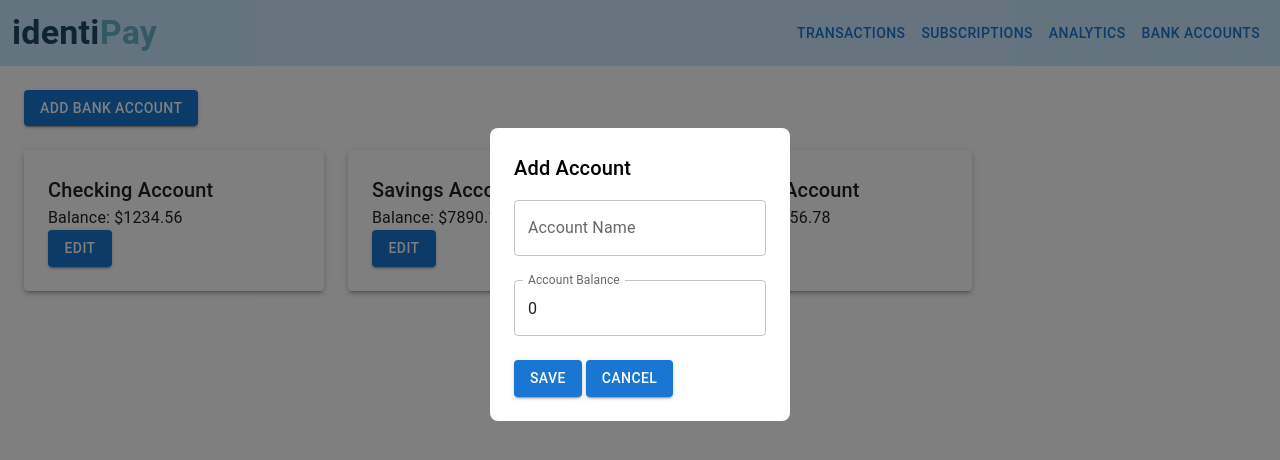
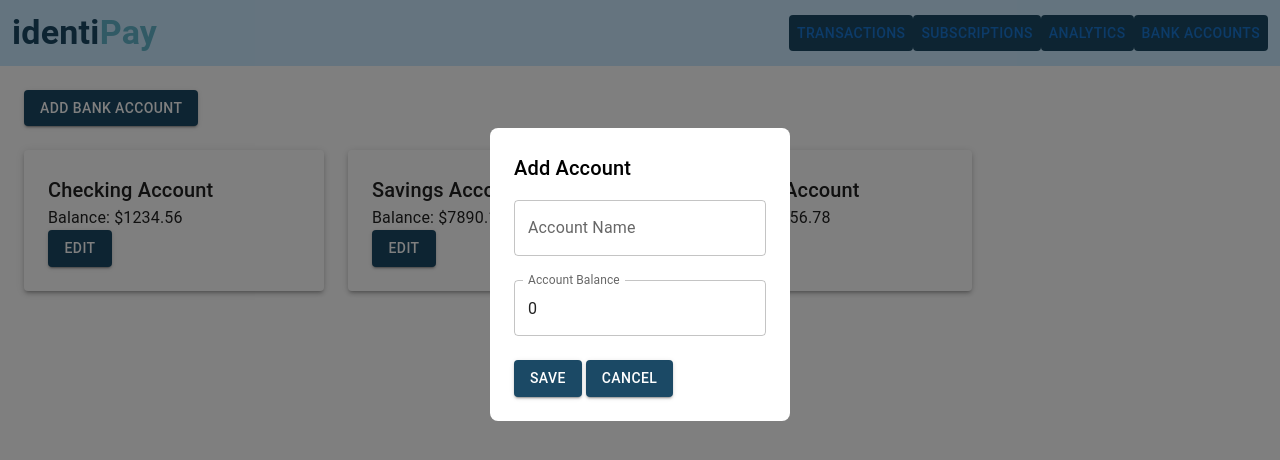
Before and after one commit to krsultov/ctrl-alt-defeat-ht11, a Next.js app in the folder frontend/: page /BankAccounts in a window 1280 px wide. Both pictures are taken after a click on the button "ADD BANK ACCOUNT". Shown: the top 460 px of the page. Built offline with nearby package versions, Linux system fonts and the light colour scheme.

Commit message:
Button colored

```diff
--- a/frontend/src/app/(components)/Nav.tsx
+++ b/frontend/src/app/(components)/Nav.tsx
@@ -9,7 +9,6 @@ import TopDrawer from "./TopDrawer"
 const Nav: React.FC = () => {
     const [isAuth, setIsAuth] = useState<boolean>(false)
     const screenWidth = useScreenWidth()
-
 
     useEffect(() => {
         setIsAuth(true)
@@ -25,33 +24,32 @@ const Nav: React.FC = () => {
             </Link>
 
             {isAuth ? (
-
                 screenWidth <= 600 ? (
                     <div>
-                        <TopDrawer/>
+                        <TopDrawer />
                     </div>
                 ) : (
                     <div className="flex items-center justify-between">
-                      <Button>
+                        <Button style={{ backgroundColor: "#1B4965" }}>
                             <Link href="/Transactions">Transactions</Link>
                         </Button>
-                      <Button>
+                        <Button style={{ backgroundColor: "#1B4965" }}>
                             <Link href="/Subscriptions">Subscriptions</Link>
                         </Button>
-                      <Button>
+                        <Button style={{ backgroundColor: "#1B4965" }}>
                             <Link href="/Analytics">Analytics</Link>
                         </Button>
-                      <Button>
+                        <Button style={{ backgroundColor: "#1B4965" }}>
                             <Link href="/BankAccounts">Bank Accounts</Link>
                         </Button>
                     </div>
                 )
             ) : (
                 <div className="flex gap-x-3">
-                    <Button variant="outlined" color="primary" component={Link} href="/Login">
+                    <Button variant="outlined" style={{ backgroundColor: "#1B4965" }} component={Link} href="/Login">
                         Login
                     </Button>
-                    <Button variant="contained" color="primary" component={Link} href="/Signup">
+                    <Button variant="contained" style={{ backgroundColor: "#1B4965" }} component={Link} href="/Signup">
                         Signup
                     </Button>
                 </div>
--- a/frontend/src/app/Analytics/page.tsx
+++ b/frontend/src/app/Analytics/page.tsx
@@ -1,5 +1,5 @@
 "use client"
-import { Button, Card, CardContent, Grid, Typography } from "@mui/material"
+import { Card, CardContent, Grid, Typography } from "@mui/material"
 import React, { useState, useEffect } from "react"
 import Image from "next/image"
 import loading from "../(assets)/loading.gif"
--- a/frontend/src/app/BankAccounts/page.tsx
+++ b/frontend/src/app/BankAccounts/page.tsx
@@ -8,56 +8,61 @@ const BankAccounts = () => {
         { id: 1, name: "Checking Account", balance: 1234.56 },
         { id: 2, name: "Savings Account", balance: 7890.12 },
         { id: 3, name: "Business Account", balance: 3456.78 }
-    ]);
+    ])
 
-    const [open, setOpen] = useState(false);
-    const [currentAccount, setCurrentAccount] = useState({ id: 0, name: "", balance: 0 });
-    const [isEditing, setIsEditing] = useState(false);
+    const [open, setOpen] = useState(false)
+    const [currentAccount, setCurrentAccount] = useState({ id: 0, name: "", balance: 0 })
+    const [isEditing, setIsEditing] = useState(false)
 
     const handleOpen = (account = { id: 0, name: "", balance: 0 }) => {
-        setCurrentAccount(account);
-        setIsEditing(account.id !== 0);
-        setOpen(true);
-    };
+        setCurrentAccount(account)
+        setIsEditing(account.id !== 0)
+        setOpen(true)
+    }
 
     const handleClose = () => {
-        setOpen(false);
-    };
+        setOpen(false)
+    }
 
     const handleSave = () => {
         if (isEditing) {
-            setAccounts(accounts.map(account =>
-                account.id === currentAccount.id ? currentAccount : account
-            ));
+            setAccounts(accounts.map((account) => (account.id === currentAccount.id ? currentAccount : account)))
         } else {
-            setAccounts([...accounts, { ...currentAccount, id: accounts.length + 1 }]);
+            setAccounts([...accounts, { ...currentAccount, id: accounts.length + 1 }])
         }
-        handleClose();
-    };
+        handleClose()
+    }
 
     const handleDelete = () => {
-        setAccounts(accounts.filter(account => account.id !== currentAccount.id));
-        handleClose();
-    };
+        setAccounts(accounts.filter((account) => account.id !== currentAccount.id))
+        handleClose()
+    }
 
     return (
-        <Box p={3} sx={{ width: '100%' }}>
-            <Button variant="contained" color="primary" onClick={() => handleOpen()}>
+        <Box p={3} sx={{ width: "100%" }}>
+            <Button variant="contained" style={{ backgroundColor: "#1B4965" }} onClick={() => handleOpen()}>
                 Add Bank Account
             </Button>
-            <Box mt={3} sx={{
-                display: 'grid',
-                gridTemplateColumns: 'repeat(4, 1fr)',
-                gap: 3,
-                width: '100%',
-            }}>
+            <Box
+                mt={3}
+                sx={{
+                    display: "grid",
+                    gridTemplateColumns: "repeat(4, 1fr)",
+                    gap: 3,
+                    width: "100%"
+                }}
+            >
                 {accounts.map((account) => (
-                    <Box key={account.id} sx={{ minWidth: '300px' }}>
+                    <Box key={account.id} sx={{ minWidth: "300px" }}>
                         <Paper elevation={3}>
                             <Box p={3} borderRadius={4}>
                                 <Typography variant="h6">{account.name}</Typography>
                                 <Typography variant="body1">Balance: ${account.balance.toFixed(2)}</Typography>
-                                <Button variant="contained" color="primary" onClick={() => handleOpen(account)}>
+                                <Button
+                                    variant="contained"
+                                    style={{ backgroundColor: "#1B4965" }}
+                                    onClick={() => handleOpen(account)}
+                                >
                                     Edit
                                 </Button>
                             </Box>
@@ -66,7 +71,11 @@ const BankAccounts = () => {
                 ))}
             </Box>
             <Modal open={open} onClose={handleClose}>
-                <Box p={3} bgcolor="background.paper" style={{ margin: 'auto', marginTop: '10%', width: '300px', borderRadius: '8px' }}>
+                <Box
+                    p={3}
+                    bgcolor="background.paper"
+                    style={{ margin: "auto", marginTop: "10%", width: "300px", borderRadius: "8px" }}
+                >
                     <Typography variant="h6">{isEditing ? "Edit Account" : "Add Account"}</Typography>
                     <TextField
                         fullWidth
@@ -83,15 +92,15 @@ const BankAccounts = () => {
                         value={currentAccount.balance}
                         onChange={(e) => setCurrentAccount({ ...currentAccount, balance: parseFloat(e.target.value) })}
                     />
-                    <Box mt={2} display="flex"  gap={0.5}>
-                            <Button variant="contained" color="primary" onClick={handleSave}>
-                                Save
-                            </Button>
-                            <Button variant="contained" onClick={handleClose}>
-                                Cancel
-                            </Button>
+                    <Box mt={2} display="flex" gap={0.5}>
+                        <Button variant="contained" style={{ backgroundColor: "#1B4965" }} onClick={handleSave}>
+                            Save
+                        </Button>
+                        <Button variant="contained" style={{ backgroundColor: "#1B4965" }} onClick={handleClose}>
+                            Cancel
+                        </Button>
                         {isEditing && (
-                            <Button variant="contained" color="secondary" onClick={handleDelete}>
+                            <Button variant="contained" style={{ backgroundColor: "#1B4965" }} onClick={handleDelete}>
                                 Delete
                             </Button>
                         )}
--- a/frontend/src/app/layout.tsx
+++ b/frontend/src/app/layout.tsx
@@ -1,17 +1,17 @@
-import type { Metadata } from "next"
-import "./globals.css"
-import Nav from "./(components)/Nav"
+// layout.tsx
+import { Metadata } from "next" // Import Metadata from Next.js
+import Nav from "./(components)/Nav" // Your Nav component
+import "./globals.css" // Your global styles
 
+// No "use client" directive here, since this is a server-side component
+
+// Server component: metadata should be used in server components
 export const metadata: Metadata = {
     title: "IdentiPay",
     description: "IdentiPay"
 }
 
-export default function RootLayout({
-    children
-}: Readonly<{
-    children: React.ReactNode
-}>) {
+export default function RootLayout({ children }: { children: React.ReactNode }) {
     return (
         <html lang="en">
             <body>
--- a/frontend/src/app/metadata.ts
+++ /dev/null
@@ -1,5 +0,0 @@
-// metadata.ts (Server-side configuration)
-export const metadata = {
-    title: "IdentiPay",
-    description: "IdentiPay"
-  }
--- a/frontend/src/app/page.tsx
+++ b/frontend/src/app/page.tsx
@@ -13,7 +13,9 @@ export default function Home() {
                     <span className="text-gray-400">Redefining the way you pay.</span>
                 </Typography>
                 <Link href="/Signup">
-                    <Button variant="contained">Get Started</Button>
+                    <Button variant="contained" style={{ backgroundColor: "#1B4965" }}>
+                        Get Started
+                    </Button>
                 </Link>
             </div>
         </div>
```
Also changed, not shown: frontend/src/app/(components)/TopDrawer.tsx (+24 -34 lines). Lines whose indentation alone changed are shown as unchanged.
